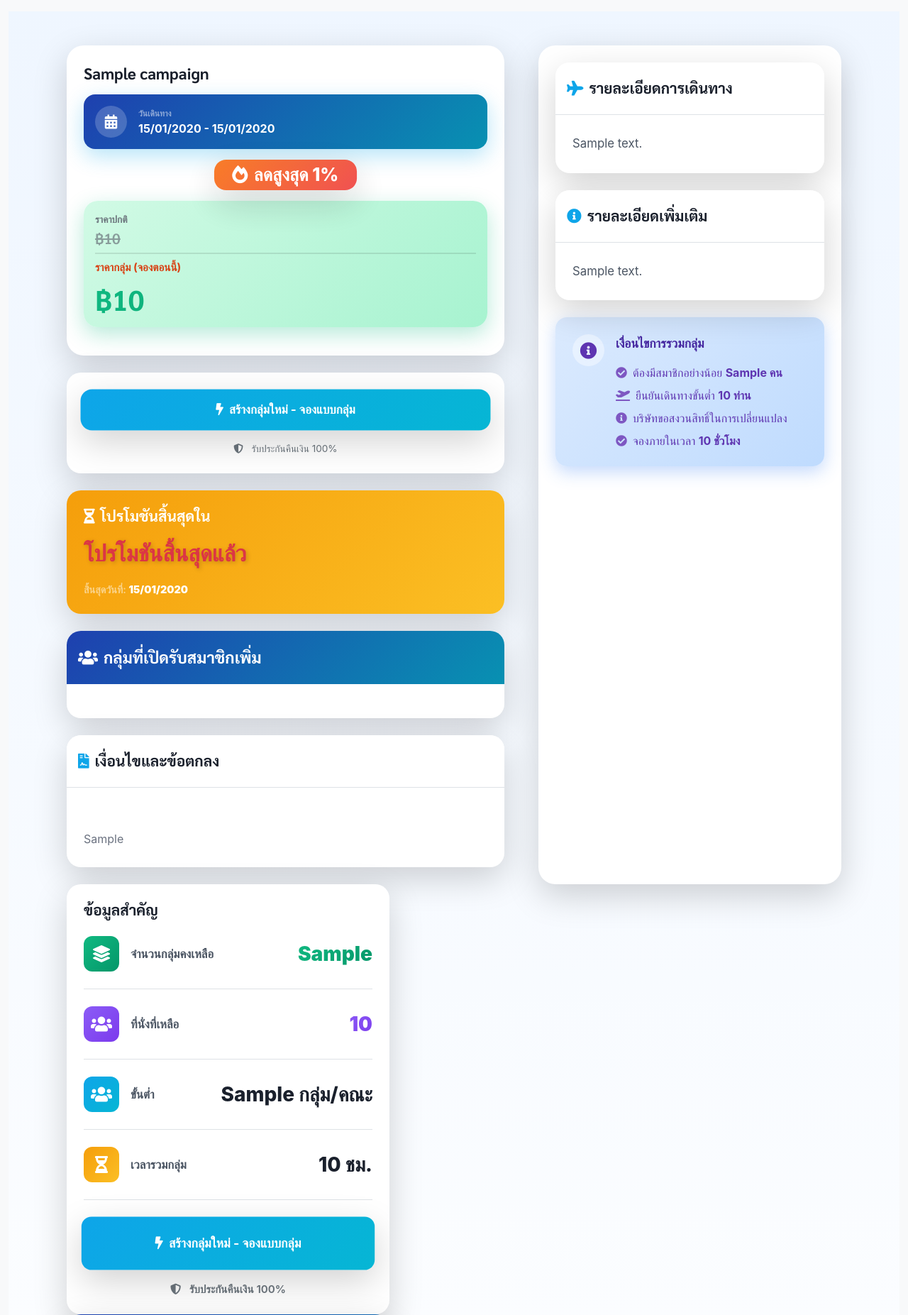
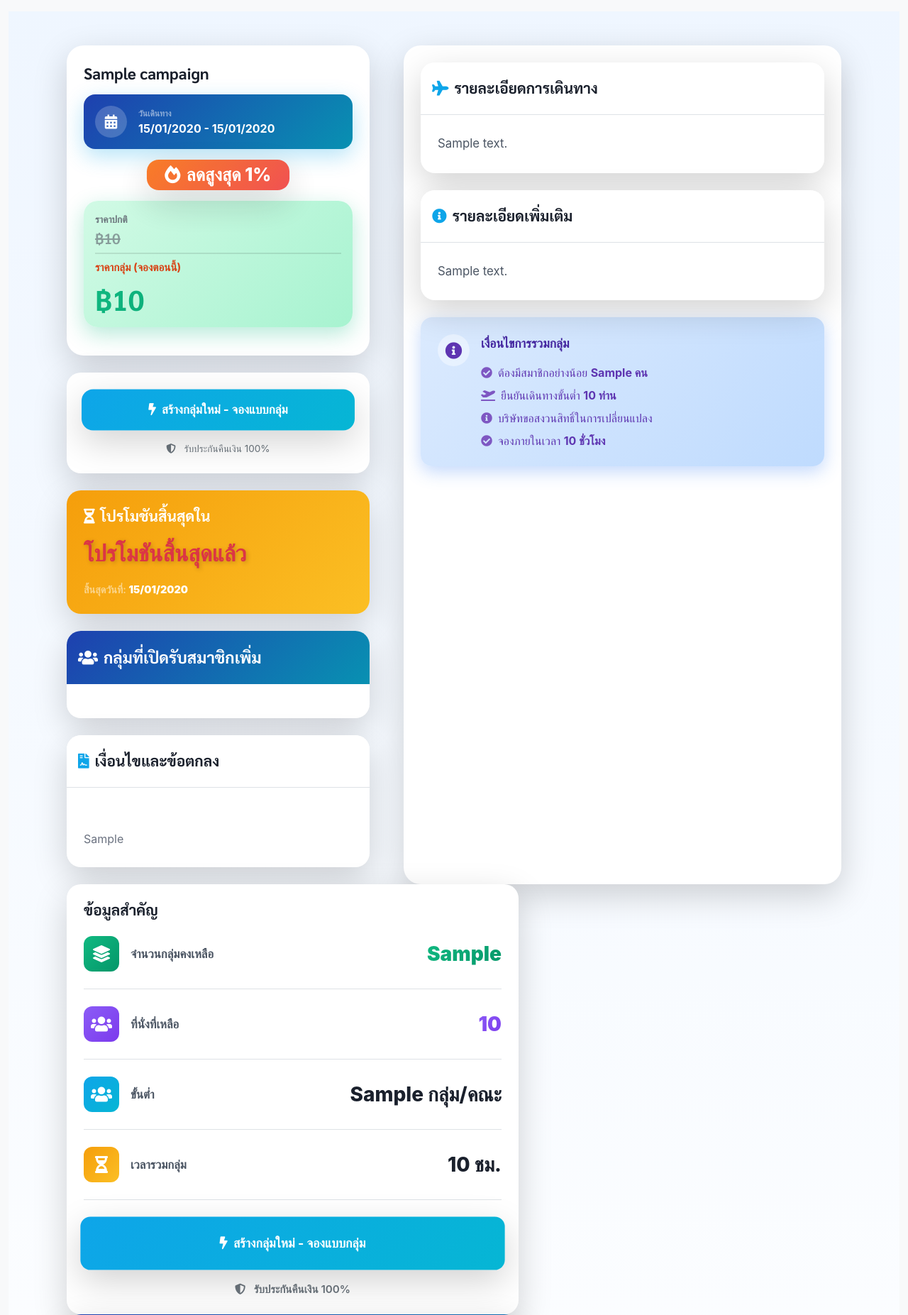
Before and after one commit to dhakulchan/voucher-system1, a Python web app: template templates/group_buy/public/campaign_detail_improved.html in a window 1280 px wide. Shown: the part 56-1909 px from the top of the page at 71% size. Run offline with Jinja, Linux system fonts and the light colour scheme; the template is opened without the code that fills it: most values are stand-ins (such as "Sample title", 1, 10 or a date in 2020); some libraries are stand-ins or nearby versions.

Commit message:
fix: change column widths to 40-60 split (left-right)

```diff
--- a/templates/group_buy/public/campaign_detail_improved.html
+++ b/templates/group_buy/public/campaign_detail_improved.html
@@ -47,7 +47,7 @@
             <div class="row g-4 g-lg-5">
 
                 <!-- Image Column -->
-                <div class="col-lg-7">
+                <div class="col-lg-5">
                     {% if campaign.product_image %}
                     <div class="product-image-container position-relative mb-4"
                         style="border-radius: 20px; box-shadow: 0 15px 50px rgba(14, 165, 233, 0.2); overflow: hidden; background: linear-gradient(135deg, #667eea 0%, #764ba2 100%);">
@@ -395,7 +395,7 @@
             </div>
 
             <!-- Price & Info Column - Right Sidebar -->
-            <div class="col-lg-5">
+            <div class="col-lg-7">
                 <div class="hero-content bg-white shadow-lg h-100" style="border-radius: 24px; padding: 1.5rem;">
 
                     <!-- Product Details (Moved to Sidebar Top) -->
@@ -473,7 +473,7 @@
         </div>
 
         <!-- Price & Info Column - Right Sidebar -->
-        <div class="col-lg-5">
+        <div class="col-lg-7">
             <div class="sidebar-sticky">
                 <div class="card border-0 shadow-lg" style="border-radius: 20px; overflow: hidden;">
                     <div class="card-body p-4">
```
